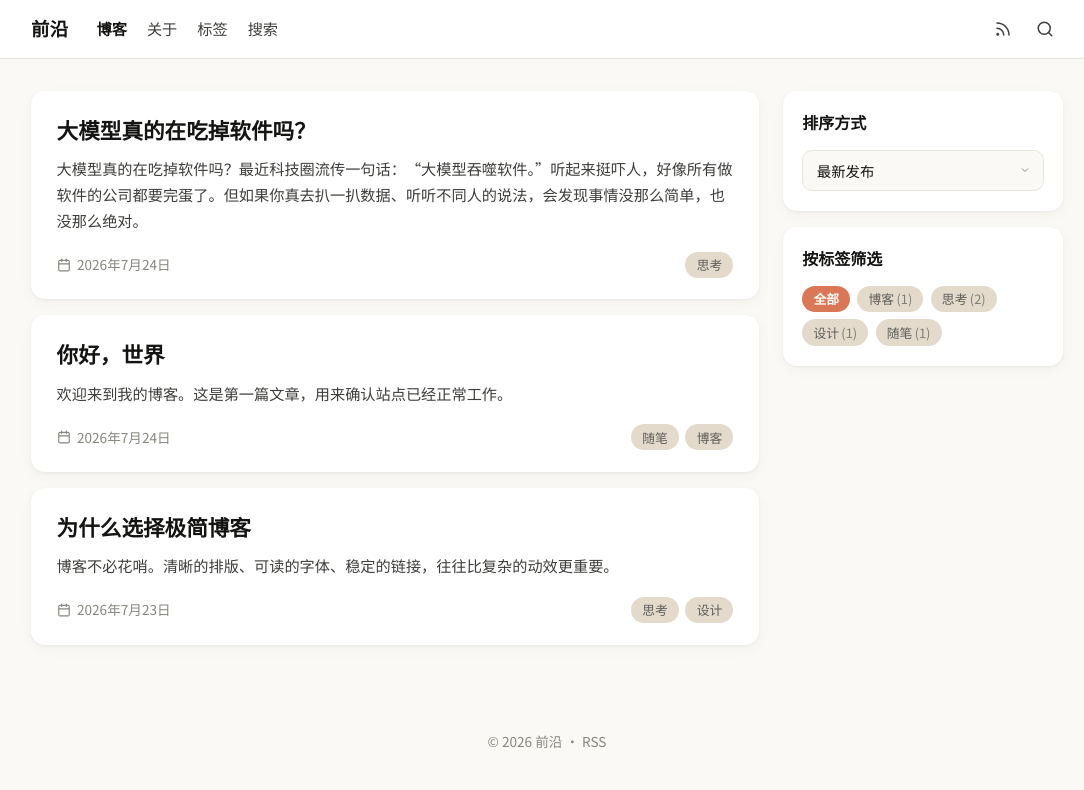
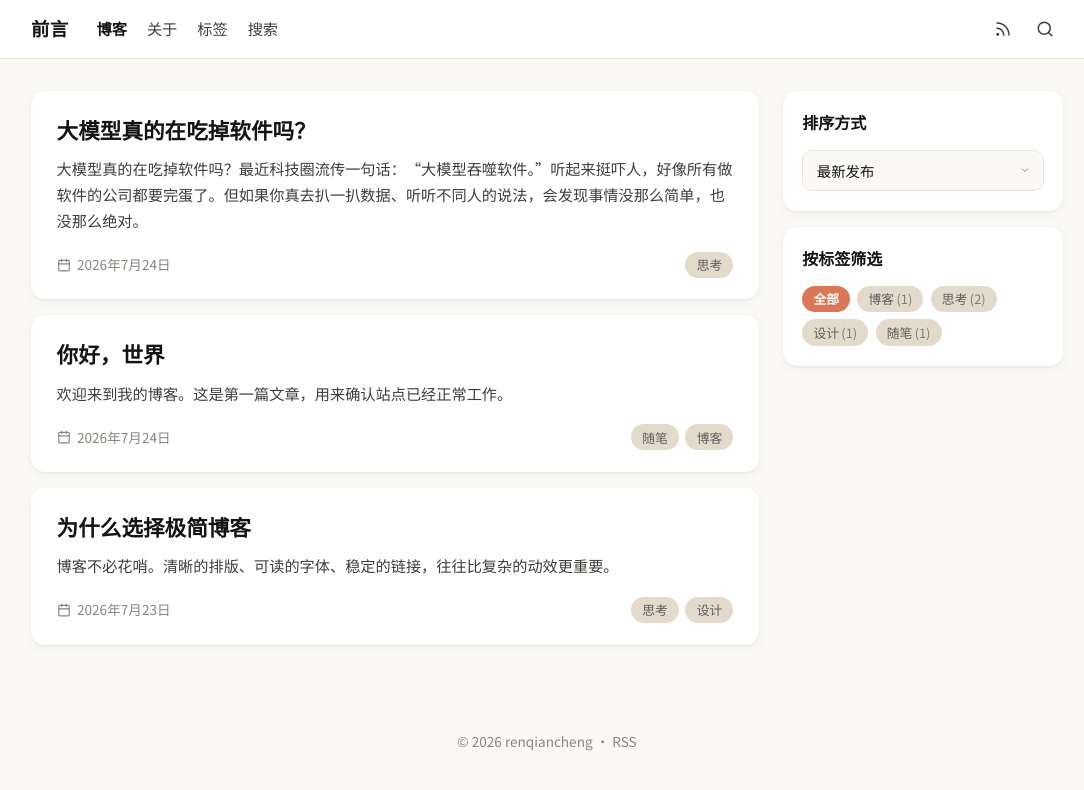
Before and after one commit to renqiancheng/renqiancheng.github.io, a Jekyll site: the page built from index.html, in a window 1280 px wide. Shown: the top 790 px of the page, without its empty margins (93-1177 px from the left). Built offline with Jekyll 4.4.1, drawn with Linux system fonts in a browser that asks for light colours.

Commit message:
将博客名称改为前言，并更新创作者信息
Co-authored-by: Cursor <cursoragent@cursor.com>

```diff
--- a/_config.yml
+++ b/_config.yml
@@ -1,7 +1,7 @@
-title: 前沿
+title: 前言
 description: 一个极简的个人博客
-author: 前沿
-email: ""
+author: renqiancheng
+email: rqiancheng@qq.com
 url: "https://blog.yuchui.com"
 baseurl: ""
 
```
Also changed, not shown: README.md.
